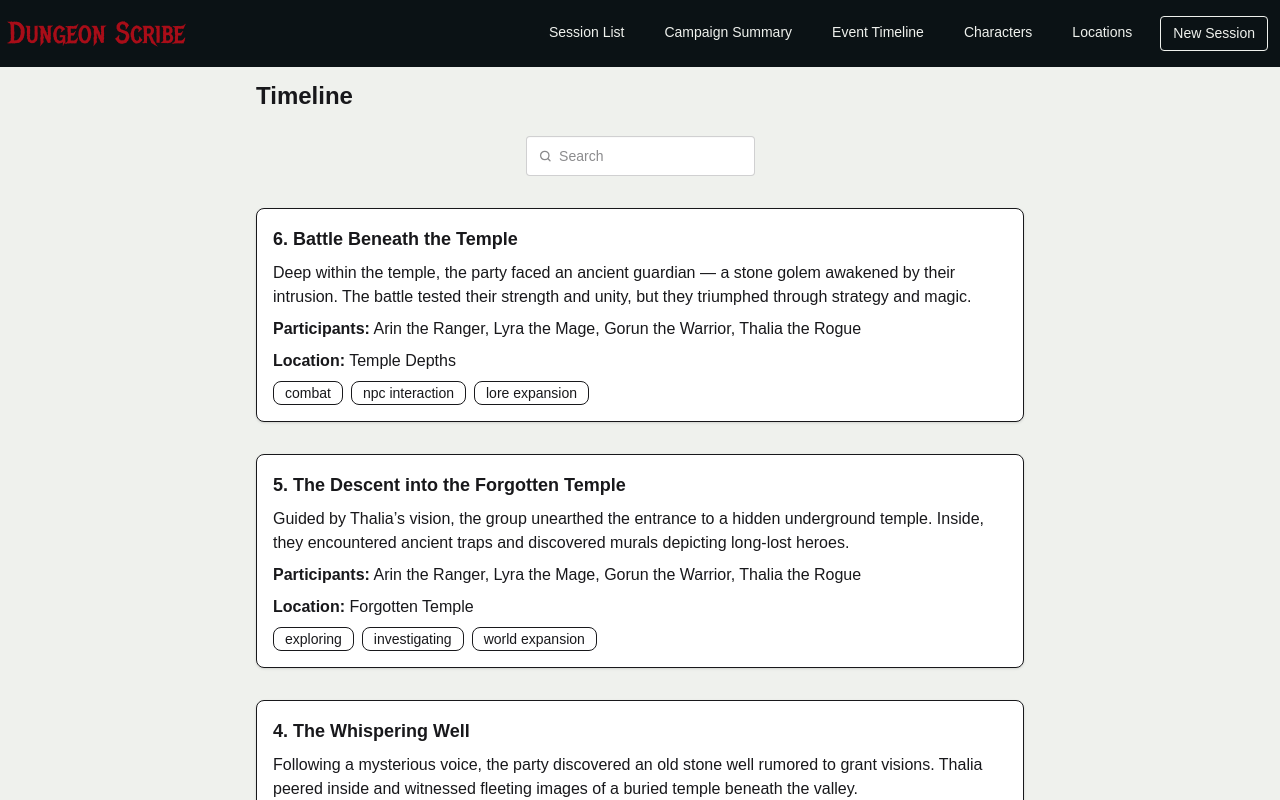
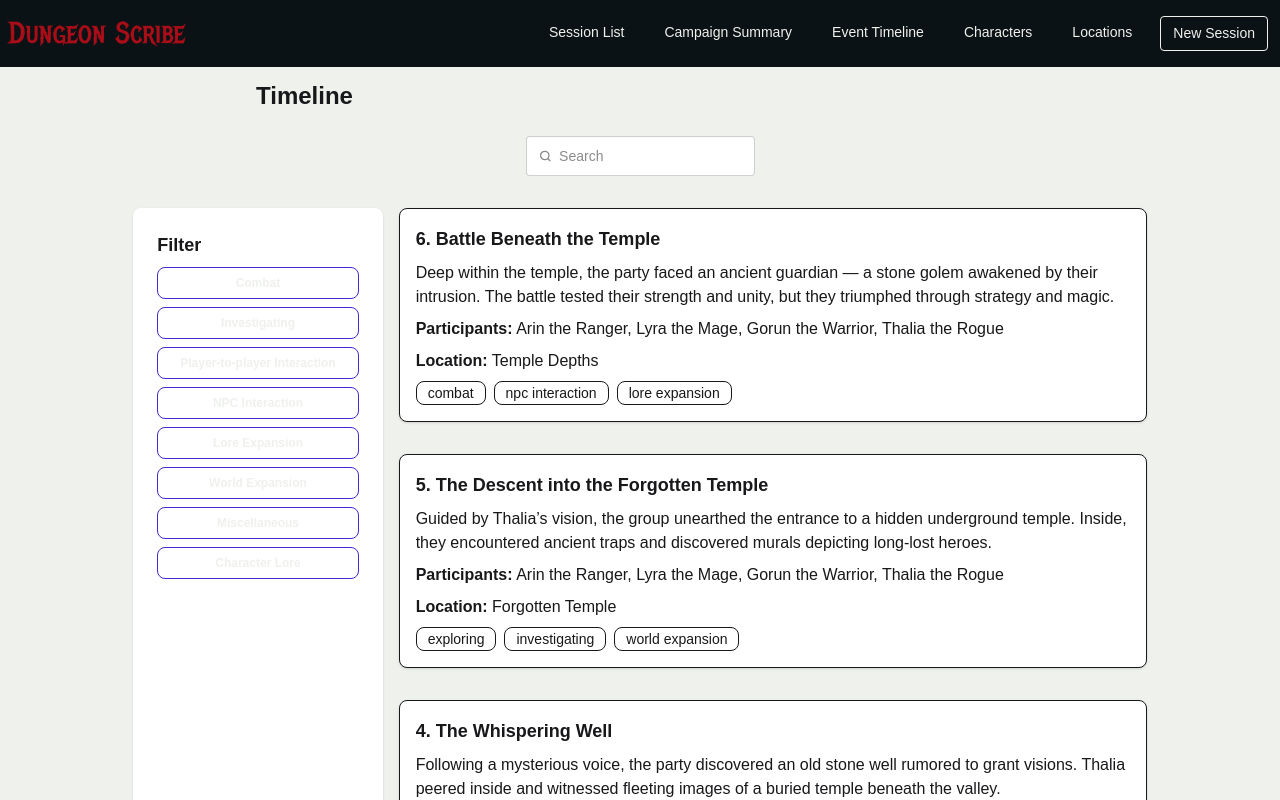
Before and after one commit to shavet-akiya/CriticalFail, a Next.js app in the folder ui/: page /timeline in a window 1280 px wide. Shown: the top 800 px of the page. Built offline with nearby package versions, Linux system fonts and the light colour scheme; a web font is replaced by a local one.

Commit message:
campaign book + styling

```diff
--- a/ui/app/page.tsx
+++ b/ui/app/page.tsx
@@ -12,10 +12,32 @@ export default function Home() {
                 <div className="max-w-md">
                     <h1 className="text-5xl font-bold obsidian-colour pb-16 select-none">Welcome back</h1>
 
-                    <div className="grid grid-cols-1 sm:grid-cols-2 md:grid-cols-3 lg:grid-cols-3 gap-16 place-items-center">
-                        <CampaignBook />
+                    <div className="carousel w-full py-8">
+                        {/* Slide 1 */}
+                        <div id="slide1" className="carousel-item relative w-full flex justify-center">
+                            <CampaignBook />
+
+                            <div className="absolute left-1 top-1/2 right-1 flex -translate-y-1/2 justify-between">
+                                <a href="#slide2" className="btn btn-circle">❮</a>
+                                <a href="#slide2" className="btn btn-circle">❯</a>
+                            </div>
+                        </div>
+
+                        {/* Slide 2 */}
+                        <div id="slide2" className="carousel-item relative w-full flex justify-center">
+                            <CampaignBook />
+                            <div className="absolute left-1 top-1/2 right-1 flex -translate-y-1/2 justify-between">
+                                <a href="#slide1" className="btn btn-circle">❮</a>
+                                <a href="#slide1" className="btn btn-circle">❯</a>
+                            </div>
+                        </div>
                     </div>
 
+                    <div className="flex flex-row gap-4 justify-center items-center">
+                        <button className="btn btn-neutral">Select campaign</button>
+                        <button className="btn btn-outline obsidian-colour hover:bg-white">New campaign</button>
+
+                    </div>
                 </div>
             </div>
         </div>
--- a/ui/app/timeline/page.tsx
+++ b/ui/app/timeline/page.tsx
@@ -19,10 +19,31 @@ export default function Timeline() {
                 Timeline
             </h1>
             <SearchBar />
-            <div className="flex flex-col gap-4 w-full max-w-3xl">
-                {events.map((event) => (
-                    <EventCard key={event.event_id} event={event} />
-                ))}
+
+            <div className="flex flex-row gap-4">
+
+                {/* will need to eventually*/}
+
+                <div className="card bg-base-100 w-1/3 max-h-screen shadow-sm">
+                    <div className="card-body">
+                        <h2 className="card-title">Filter</h2> {/*will need to do these dynamically form the DB*/}
+                        <button className="btn btn-primary btn-outline rounded-lg white-colour btn-sm">Combat</button>
+                        <button className="btn btn-primary btn-outline rounded-lg white-colour btn-sm">Investigating</button>
+                        <button className="btn btn-primary btn-outline rounded-lg white-colour btn-sm">Player-to-player Interaction</button>
+                        <button className="btn btn-primary btn-outline rounded-lg white-colour btn-sm">NPC Interaction</button>
+                        <button className="btn btn-primary btn-outline rounded-lg white-colour btn-sm">Lore Expansion</button>
+                        <button className="btn btn-primary btn-outline rounded-lg white-colour btn-sm">World Expansion</button>
+                        <button className="btn btn-primary btn-outline rounded-lg white-colour btn-sm">Miscellaneous</button>
+                        <button className="btn btn-primary btn-outline rounded-lg white-colour btn-sm">Character Lore</button>
+
+
+                    </div>
+                </div>
+                <div className="flex flex-col gap-4 w-full max-w-3xl">
+                    {events.map((event) => (
+                        <EventCard key={event.event_id} event={event} />
+                    ))}
+                </div>
             </div>
         </div>
     );
--- a/ui/components/CampaignBook.tsx
+++ b/ui/components/CampaignBook.tsx
@@ -1,14 +1,6 @@
-export default function CampaignBook() {
+export default function CampaignCard() {
     return (
-        <div className="relative w-[22rem] h-[18rem] bg-[#f7f3ef] border-[2px] border-[#c8b39e] rounded-md shadow-2xl p-6 font-serif text-[#3c1642] leading-relaxed tracking-wide overflow-hidden">
-            {/* Spine */}
-            <div className="absolute left-0 top-0 h-full w-5 bg-gradient-to-r from-[#3c1642] via-[#4a2455] to-[#5e3a6b] rounded-l-md shadow-inner"></div>
-
-            {/* Subtle overlay for paper texture */}
-            <div className="absolute inset-0 bg-gradient-to-br from-white/10 to-[#e9ddd2]/50 rounded-md pointer-events-none"></div>
-
-            {/* Book content (ensure it's positioned inside padding area) */}
-            <div className="relative z-10 pl-6 pr-4">
+        <div className="w-[22rem] h-[18rem] bg-[#f7f3ef] border-2 border-[#c8b39e] rounded-md shadow-md p-6 font-serif text-[#3c1642] leading-relaxed tracking-wide">
             <h2 className="text-2xl font-bold mb-3 text-center italic">
                 The Wild Beyond the Witchlight
             </h2>
@@ -22,9 +14,5 @@ export default function CampaignBook() {
                 </p>
             </div>
         </div>
-
-            {/* Page edge (right side) */}
-            <div className="absolute right-0 top-0 h-full w-[6px] bg-gradient-to-l from-[#e3d5c9] to-[#f7f3ef] rounded-r-md"></div>
-        </div>
     );
 }
```
Also changed, not shown: ui/app/new_session/recording/page.tsx (+0 -8 lines). Lines whose indentation alone changed are shown as unchanged.
